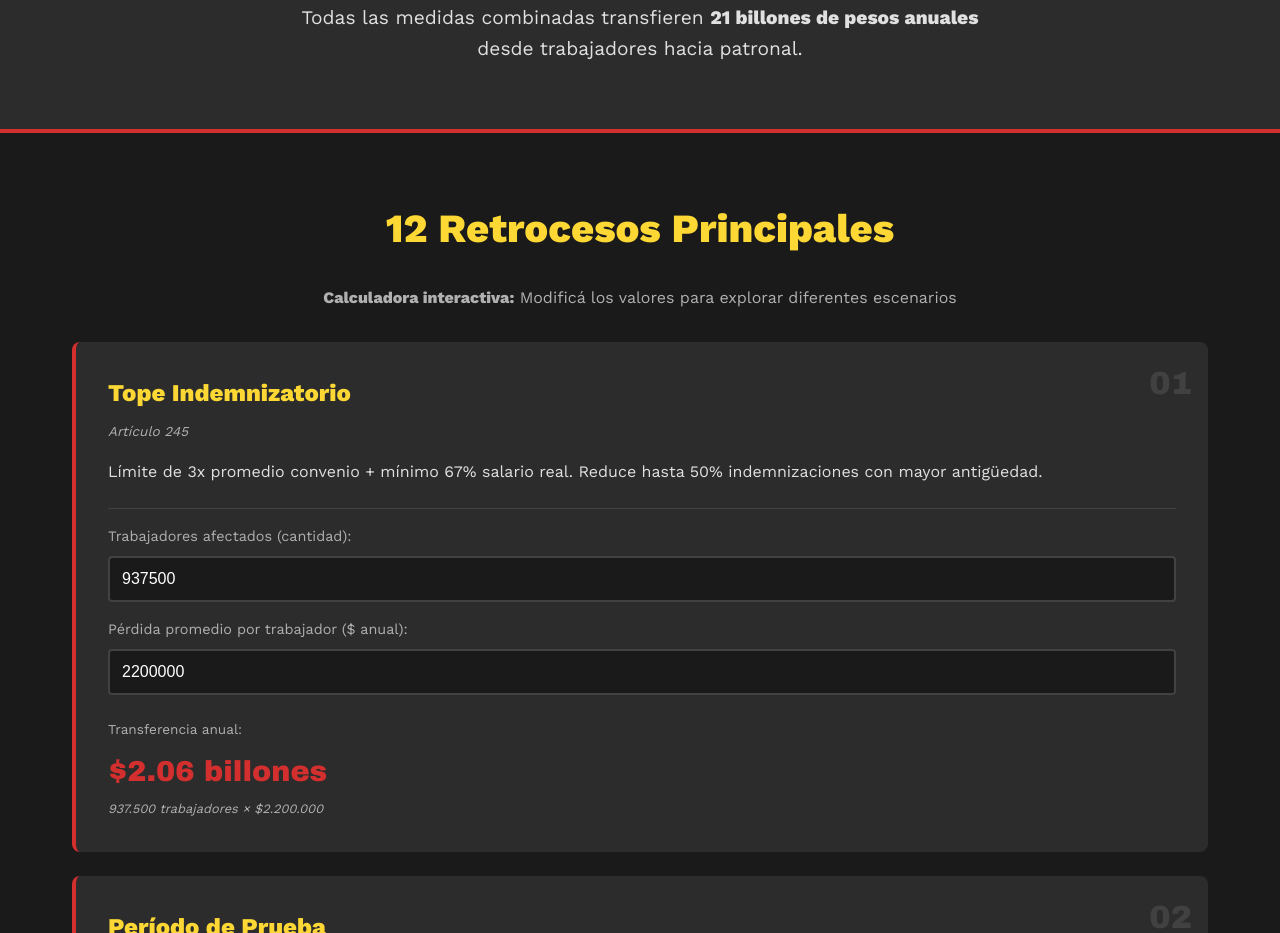
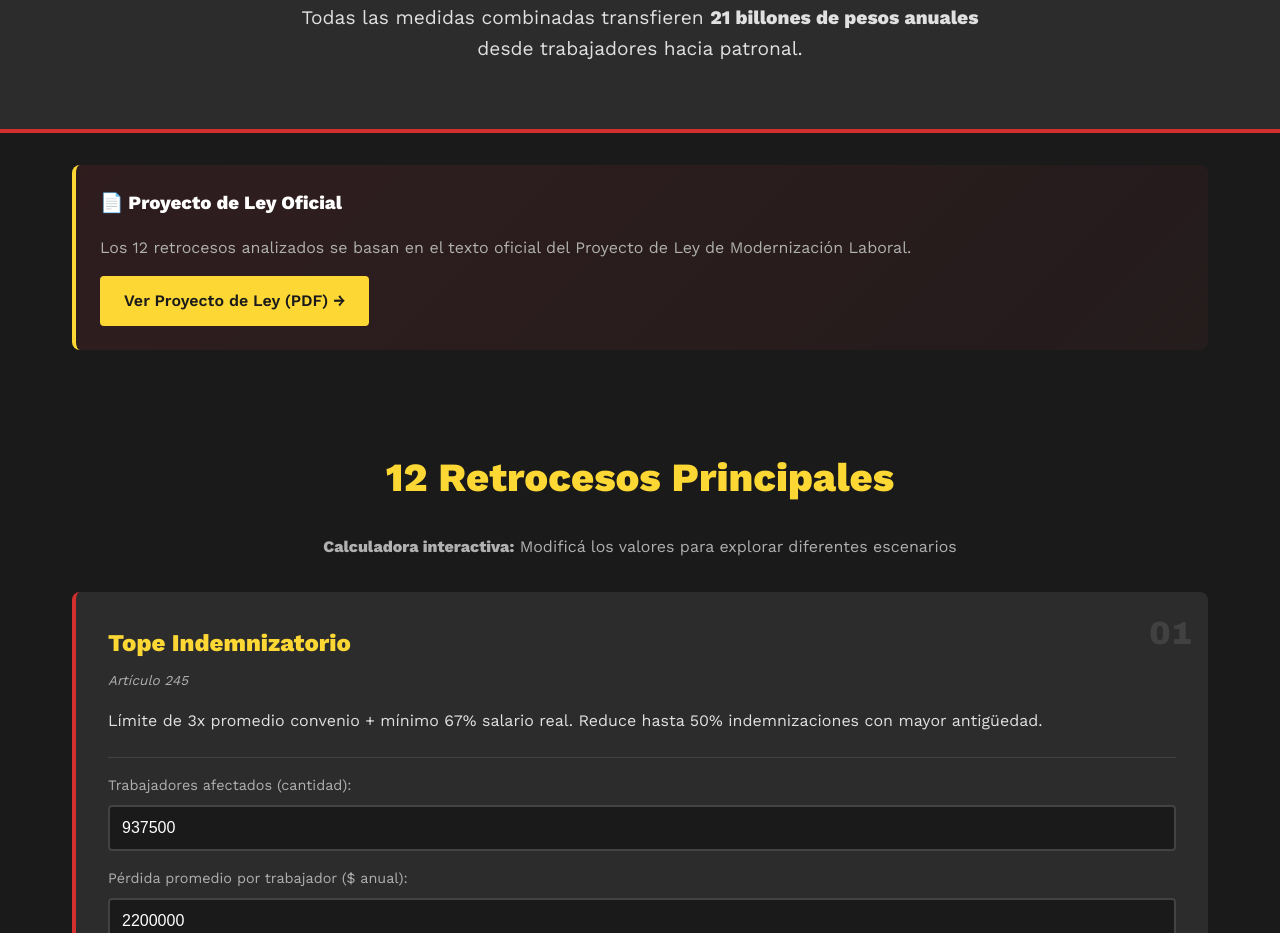
Before and after one commit to leito-monk/reforma-laboral, a plain HTML site: page analisis-transferencia-trabajadores.html in a window 1280 px wide. Shown: the part 1159-2092 px from the top of the page. Drawn offline with nearby package versions, Linux system fonts and the light colour scheme.

Commit message:
proyecto de ley en el archivo analisis-transferencia-trabajadores.html

```diff
--- a/analisis-transferencia-trabajadores.html
+++ b/analisis-transferencia-trabajadores.html
@@ -38,6 +38,24 @@
                 </p>
             </div>
         </section>
+
+        <!-- Información del Proyecto de Ley -->
+        <section class="section" style="background: var(--bg-dark); padding: 2rem 0;">
+            <div class="container">
+                <div style="background: linear-gradient(135deg, rgba(230, 57, 70, 0.1) 0%, rgba(230, 57, 70, 0.05) 100%); border-left: 4px solid var(--accent); padding: 1.5rem; border-radius: 8px;">
+                    <h3 style="margin: 0 0 1rem 0; color: var(--text-light);">📄 Proyecto de Ley Oficial</h3>
+                    <p style="margin: 0 0 1rem 0; color: var(--text-gray);">
+                        Los 12 retrocesos analizados se basan en el texto oficial del Proyecto de Ley de Modernización Laboral.
+                    </p>
+                    <a href="https://www.argentina.gob.ar/sites/default/files/proyecto_de_ley_de_modernizacion_laboral._vf.pdf"
+                       target="_blank"
+                       style="display: inline-block; padding: 0.75rem 1.5rem; background: var(--accent); color: var(--bg-dark); text-decoration: none; border-radius: 4px; font-weight: 600; transition: all 0.3s ease;">
+                        Ver Proyecto de Ley (PDF) →
+                    </a>
+                </div>
+            </div>
+        </section>
+
         <!-- Retrocesos -->
         <section class="section retrocesos-section">
             <div class="container">
```
